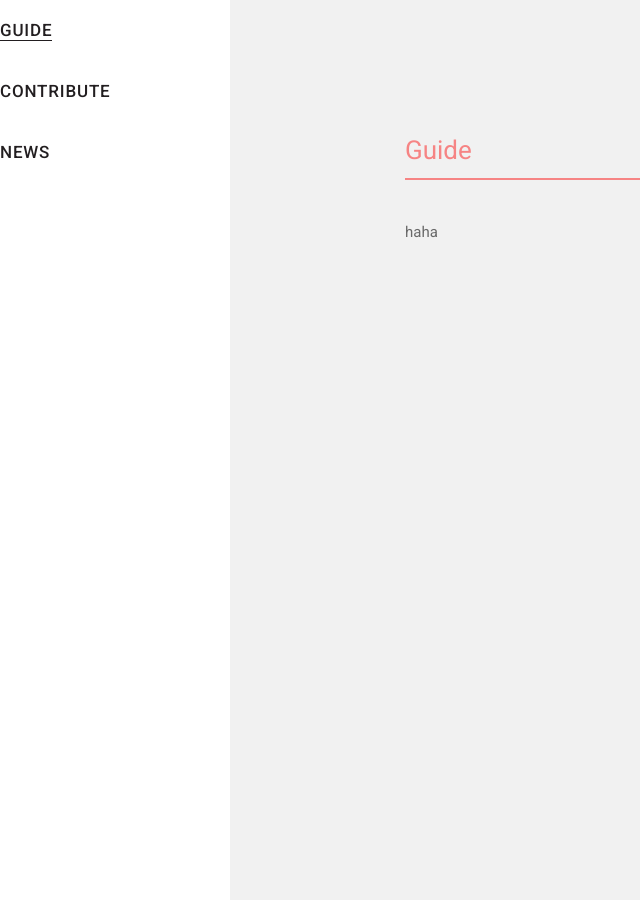
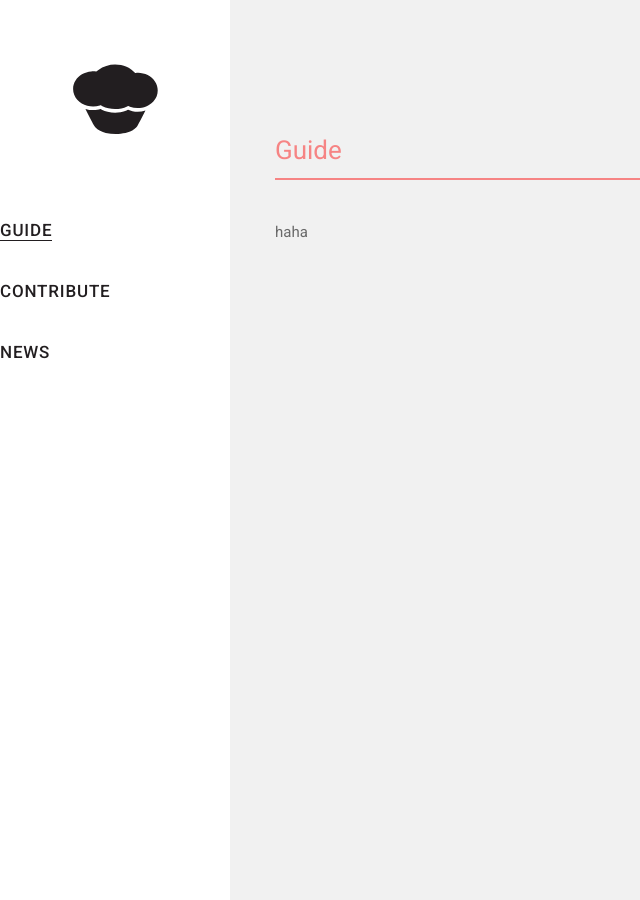
Before and after one commit to leo/muffin.github.io, a Jekyll site: the page built from guide/index.md, in a window 1280 px wide. Shown: the whole page, without its empty margins (0-640 px from the left). Built offline with Jekyll 4.4.1, drawn with Linux system fonts in a browser that asks for light colours.

Commit message:
Add logo to menu

```diff
--- a/_sass/_main.scss
+++ b/_sass/_main.scss
@@ -130,6 +130,26 @@ body {
 
   aside {
     display: none;
+
+    @media (min-width: $md) {
+      display: flex;
+      justify-content: center;
+      align-items: center;
+      height: 200px;
+      width: 100%;
+
+      a {
+        display: block;
+        background: url(../images/logo.svg) no-repeat center center;
+        background-size: 100% auto;
+        width: 85px;
+        height: 80px;
+
+        &:hover {
+          border: 0;
+        }
+      }
+    }
   }
 
   span {
@@ -208,6 +228,11 @@ body {
       margin-left: auto;
       margin-right: auto;
     }
+
+    @media (min-width: $md) {
+      margin-left: 0;
+      margin-right: 0;
+    }
   }
 
   p {
@@ -261,6 +286,6 @@ body {
   }
 
   @media (min-width: $md) {
-    padding-left: 230px;
+    padding-left: 275px;
   }
 }
```
Also changed, not shown: assets/images/logo.svg.
